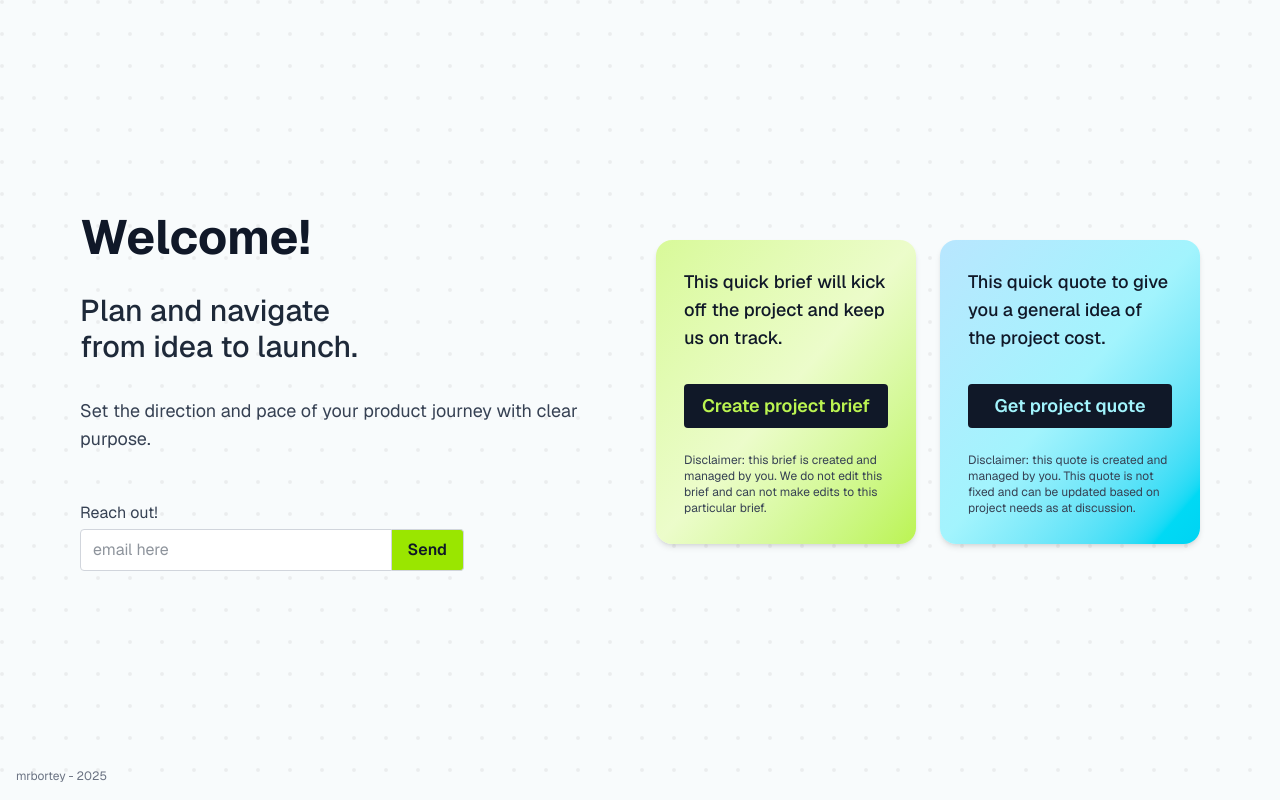
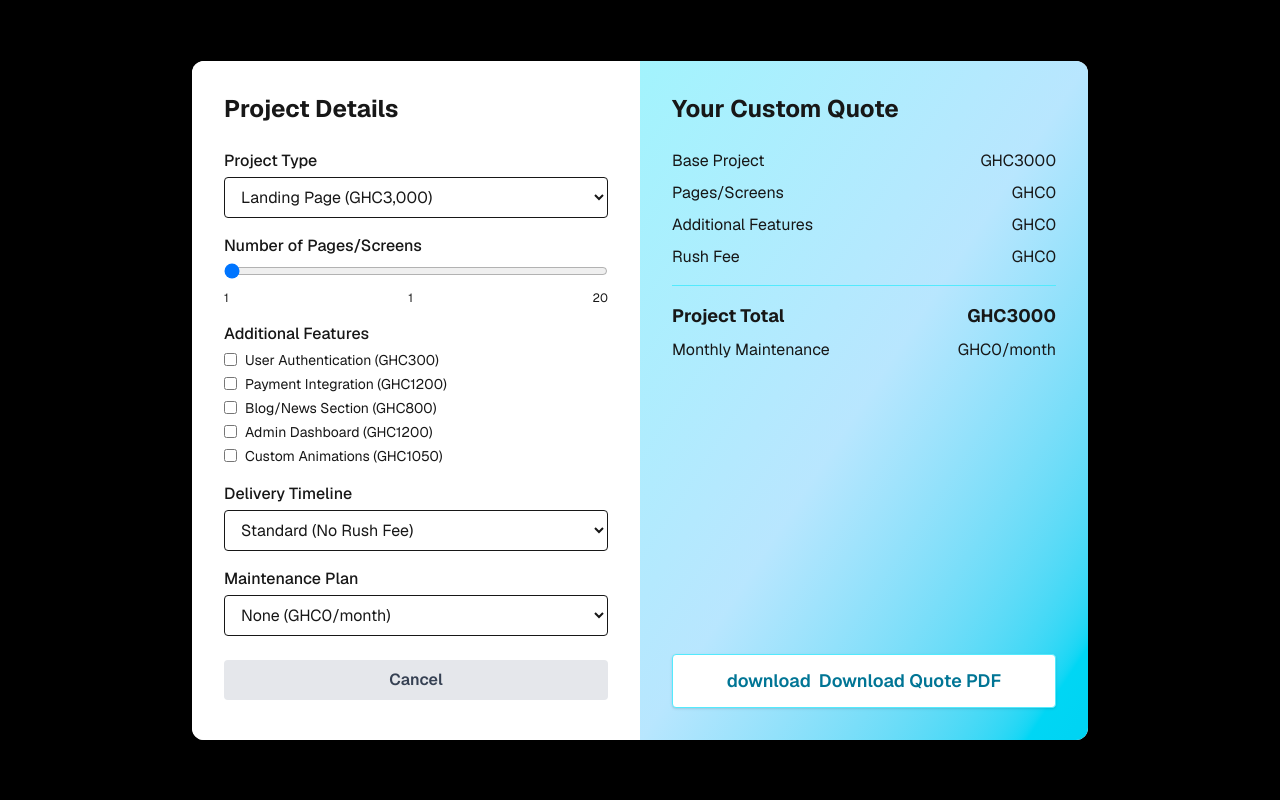
Before and after one commit to dbortey/landpage, a Next.js app: page / in a window 1280 px wide. Both pictures are taken after a click on the button "Get project quote". Built offline with nearby package versions, Linux system fonts and the light colour scheme.

Commit message:
qoute generator

```diff
--- /dev/null
+++ b/src/app/components/QuoteModal.tsx
@@ -0,0 +1,255 @@
+import React, { useState } from "react";
+import jsPDF from "jspdf";
+
+interface FeatureOption {
+  label: string;
+  value: string;
+  cost: number;
+}
+
+interface ProjectTypeOption {
+  label: string;
+  value: string;
+  baseCost: number;
+}
+
+interface TimelineOption {
+  label: string;
+  value: string;
+  fee: number;
+}
+
+interface MaintenanceOption {
+  label: string;
+  value: string;
+  monthly: number;
+}
+
+const PROJECT_TYPES: ProjectTypeOption[] = [
+  { label: "Landing Page (GHC3,000)", value: "landing", baseCost: 3000 },
+  { label: "Simple Full Website (GHC5,000)", value: "simple", baseCost: 5000 },
+  { label: "E-commerce Website (GHC18,000)", value: "ecommerce", baseCost: 18000 },
+  { label: "Web App UI Design (GHC12,000)", value: "webapp", baseCost: 12000 },
+  { label: "CMS Website (GHC15,000)", value: "cms", baseCost: 15000 },
+];
+
+const FEATURES: FeatureOption[] = [
+  { label: "User Authentication (GHC300)", value: "auth", cost: 300 },
+  { label: "Payment Integration (GHC1200)", value: "payment", cost: 1200 },
+  { label: "Blog/News Section (GHC800)", value: "blog", cost: 800 },
+  { label: "Admin Dashboard (GHC1200)", value: "admin", cost: 1200 },
+  { label: "Custom Animations (GHC1050)", value: "animations", cost: 1050 },
+];
+
+const TIMELINES: TimelineOption[] = [
+  { label: "Standard (No Rush Fee)", value: "standard", fee: 0 },
+  { label: "Express (5–7 days) (+GHC2,000)", value: "express", fee: 2000 },
+  { label: "Urgent (2–3 days) (+GHC4,500)", value: "urgent", fee: 4500 },
+];
+
+const MAINTENANCE: MaintenanceOption[] = [
+  { label: "None (GHC0/month)", value: "none", monthly: 0 },
+  { label: "Basic Support (GHC200/month)", value: "basic", monthly: 200 },
+  { label: "Full Support & Updates (GHC600/month)", value: "full", monthly: 600 },
+];
+
+const BASE_PAGES_INCLUDED = 5;
+const EXTRA_PAGE_COST = 500;
+
+export default function QuoteModal({ open, onClose }: { open: boolean; onClose: () => void }) {
+  const [projectType, setProjectType] = useState(PROJECT_TYPES[0]);
+  const [pages, setPages] = useState(1);
+  const [selectedFeatures, setSelectedFeatures] = useState<string[]>([]);
+  const [timeline, setTimeline] = useState(TIMELINES[0]);
+  const [maintenance, setMaintenance] = useState(MAINTENANCE[0]);
+
+  if (!open) return null;
+
+  // Calculate costs
+  const baseCost = projectType.baseCost;
+  const extraPages = Math.max(0, pages - BASE_PAGES_INCLUDED);
+  const pagesCost = extraPages * EXTRA_PAGE_COST;
+  const featuresCost = selectedFeatures.reduce(
+    (sum, val) => sum + (FEATURES.find((f) => f.value === val)?.cost || 0),
+    0
+  );
+  const rushFee = timeline.fee;
+  const maintenanceCost = maintenance.monthly;
+  const projectTotal = baseCost + pagesCost + featuresCost + rushFee;
+
+  // Handlers
+  const handleFeatureChange = (value: string) => {
+    setSelectedFeatures((prev) =>
+      prev.includes(value) ? prev.filter((v) => v !== value) : [...prev, value]
+    );
+  };
+
+  // Download PDF implementation
+  const handleDownload = () => {
+    const doc = new jsPDF();
+    doc.setFontSize(18);
+    doc.text("Your Custom Quote", 14, 18);
+    doc.setFontSize(12);
+    let y = 30;
+    doc.text(`Project Type: ${projectType.label}`, 14, y);
+    y += 8;
+    doc.text(`Number of Pages/Screens: ${pages}`, 14, y);
+    y += 8;
+    doc.text(
+      `Additional Features: ${selectedFeatures.length > 0 ? selectedFeatures.map(f => FEATURES.find(opt => opt.value === f)?.label).join(", ") : "None"}`,
+      14,
+      y
+    );
+    y += 8;
+    doc.text(`Delivery Timeline: ${timeline.label}`, 14, y);
+    y += 8;
+    doc.text(`Maintenance Plan: ${maintenance.label}`, 14, y);
+    y += 12;
+    doc.setFontSize(14);
+    doc.text("Breakdown", 14, y);
+    y += 8;
+    doc.setFontSize(12);
+    doc.text(`Base Project: GHC${baseCost}`, 14, y);
+    y += 8;
+    doc.text(`Pages/Screens: GHC${pagesCost}`, 14, y);
+    y += 8;
+    doc.text(`Additional Features: GHC${featuresCost}`, 14, y);
+    y += 8;
+    doc.text(`Rush Fee: GHC${rushFee}`, 14, y);
+    y += 8;
+    doc.text(`Project Total: GHC${projectTotal}`, 14, y);
+    y += 8;
+    doc.text(`Monthly Maintenance: GHC${maintenanceCost}/month`, 14, y);
+    y += 16;
+    doc.setFontSize(10);
+    doc.text("Thank you for using our quote generator!", 14, y);
+    doc.save("project-quote.pdf");
+  };
+
+  return (
+    <div className="fixed inset-0 z-50 flex items-center justify-center bg-black bg-opacity-60">
+      <div className="bg-white rounded-xl shadow-2xl flex flex-col md:flex-row w-full max-w-4xl mx-4 overflow-hidden">
+        {/* Left: Project Details */}
+        <div className="flex-1 p-8 bg-white">
+          <h2 className="text-2xl font-bold mb-6">Project Details</h2>
+          {/* Project Type */}
+          <div className="mb-4">
+            <label className="block font-medium mb-1">Project Type</label>
+            <select
+              className="w-full border rounded px-3 py-2"
+              value={projectType.value}
+              onChange={(e) => setProjectType(PROJECT_TYPES.find(pt => pt.value === e.target.value) || PROJECT_TYPES[0])}
+            >
+              {PROJECT_TYPES.map((pt) => (
+                <option key={pt.value} value={pt.value}>{pt.label}</option>
+              ))}
+            </select>
+          </div>
+          {/* Number of Pages/Screens */}
+          <div className="mb-4">
+            <label className="block font-medium mb-1">Number of Pages/Screens</label>
+            <input
+              type="range"
+              min={1}
+              max={20}
+              value={pages}
+              onChange={(e) => setPages(Number(e.target.value))}
+              className="w-full"
+            />
+            <div className="flex justify-between text-xs mt-1">
+              <span>1</span>
+              <span>{pages}</span>
+              <span>20</span>
+            </div>
+          </div>
+          {/* Additional Features */}
+          <div className="mb-4">
+            <label className="block font-medium mb-1">Additional Features</label>
+            <div className="flex flex-col gap-1">
+              {FEATURES.map((f) => (
+                <label key={f.value} className="flex items-center gap-2 text-sm">
+                  <input
+                    type="checkbox"
+                    checked={selectedFeatures.includes(f.value)}
+                    onChange={() => handleFeatureChange(f.value)}
+                  />
+                  {f.label}
+                </label>
+              ))}
+            </div>
+          </div>
+          {/* Delivery Timeline */}
+          <div className="mb-4">
+            <label className="block font-medium mb-1">Delivery Timeline</label>
+            <select
+              className="w-full border rounded px-3 py-2"
+              value={timeline.value}
+              onChange={(e) => setTimeline(TIMELINES.find(t => t.value === e.target.value) || TIMELINES[0])}
+            >
+              {TIMELINES.map((t) => (
+                <option key={t.value} value={t.value}>{t.label}</option>
+              ))}
+            </select>
+          </div>
+          {/* Maintenance Plan */}
+          <div className="mb-6">
+            <label className="block font-medium mb-1">Maintenance Plan</label>
+            <select
+              className="w-full border rounded px-3 py-2"
+              value={maintenance.value}
+              onChange={(e) => setMaintenance(MAINTENANCE.find(m => m.value === e.target.value) || MAINTENANCE[0])}
+            >
+              {MAINTENANCE.map((m) => (
+                <option key={m.value} value={m.value}>{m.label}</option>
+              ))}
+            </select>
+          </div>
+          <button
+            className="w-full py-2 rounded bg-gray-200 hover:bg-gray-300 text-gray-700 font-semibold mb-2"
+            onClick={onClose}
+          >
+            Cancel
+          </button>
+        </div>
+        {/* Right: Quote Summary */}
+        <div className="flex-1 p-8 bg-gradient-to-br from-cyan-200 via-sky-200 to-cyan-400 flex flex-col justify-between">
+          <div>
+            <h2 className="text-2xl font-bold mb-6">Your Custom Quote</h2>
+            <div className="flex justify-between mb-2 text-base">
+              <span>Base Project</span>
+              <span>GHC{baseCost}</span>
+            </div>
+            <div className="flex justify-between mb-2 text-base">
+              <span>Pages/Screens</span>
+              <span>GHC{pagesCost}</span>
+            </div>
+            <div className="flex justify-between mb-2 text-base">
+              <span>Additional Features</span>
+              <span>GHC{featuresCost}</span>
+            </div>
+            <div className="flex justify-between mb-2 text-base">
+              <span>Rush Fee</span>
+              <span>GHC{rushFee}</span>
+            </div>
+            <div className="border-t border-cyan-300 my-4"></div>
+            <div className="flex justify-between font-bold text-lg mb-2">
+              <span>Project Total</span>
+              <span>GHC{projectTotal}</span>
+            </div>
+            <div className="flex justify-between text-base mb-6">
+              <span>Monthly Maintenance</span>
+              <span>GHC{maintenanceCost}/month</span>
+            </div>
+          </div>
+          <button
+            className="w-full py-3 rounded bg-white text-cyan-700 font-semibold text-lg shadow hover:bg-cyan-50 border border-cyan-300 flex items-center justify-center gap-2"
+            onClick={handleDownload}
+          >
+            <span className="material-icons">download</span>
+            Download Quote PDF
+          </button>
+        </div>
+      </div>
+    </div>
+  );
+}
--- a/src/app/page.tsx
+++ b/src/app/page.tsx
@@ -1,6 +1,8 @@
-import React from "react";
+import React, { useState } from "react";
+import QuoteModal from "./components/QuoteModal";
 
 export default function Home() {
+  const [showQuoteModal, setShowQuoteModal] = useState(false);
   return (
     <div className="relative min-h-screen flex flex-col justify-between bg-[#f8fbfc] font-sans overflow-x-hidden">
       {/* Dotted Background Pattern */}
@@ -55,7 +57,12 @@ export default function Home() {
           <div className="flex-1 rounded-2xl bg-gradient-to-br from-sky-200 via-cyan-200 to-cyan-400 shadow-md p-7 flex flex-col justify-between min-w-[260px]">
             <div>
               <h3 className="text-lg font-medium text-gray-900 mb-6">This quick quote to give you a general idea of the project cost.</h3>
-              <button className="w-full rounded bg-gray-900 text-cyan-200 font-semibold text-lg py-2 mt-2 mb-4 hover:bg-gray-800 transition-colors">Get project quote</button>
+              <button
+                className="w-full rounded bg-gray-900 text-cyan-200 font-semibold text-lg py-2 mt-2 mb-4 hover:bg-gray-800 transition-colors"
+                onClick={() => setShowQuoteModal(true)}
+              >
+                Get project quote
+              </button>
             </div>
             <p className="text-xs text-gray-700 mt-2">Disclaimer: this quote is created and managed by you. This quote is not fixed and can be updated based on project needs as at discussion.</p>
           </div>
@@ -66,6 +73,7 @@ export default function Home() {
       <footer className="relative z-10 w-full px-4 pb-4">
         <span className="text-xs text-gray-500 absolute left-4 bottom-4">mrbortey - 2025</span>
       </footer>
+      <QuoteModal open={showQuoteModal} onClose={() => setShowQuoteModal(false)} />
     </div>
   );
 }
```
Also changed, not shown: package.json (+7 -6 lines), 1 other file (tests, documents, lock files or other folders).
